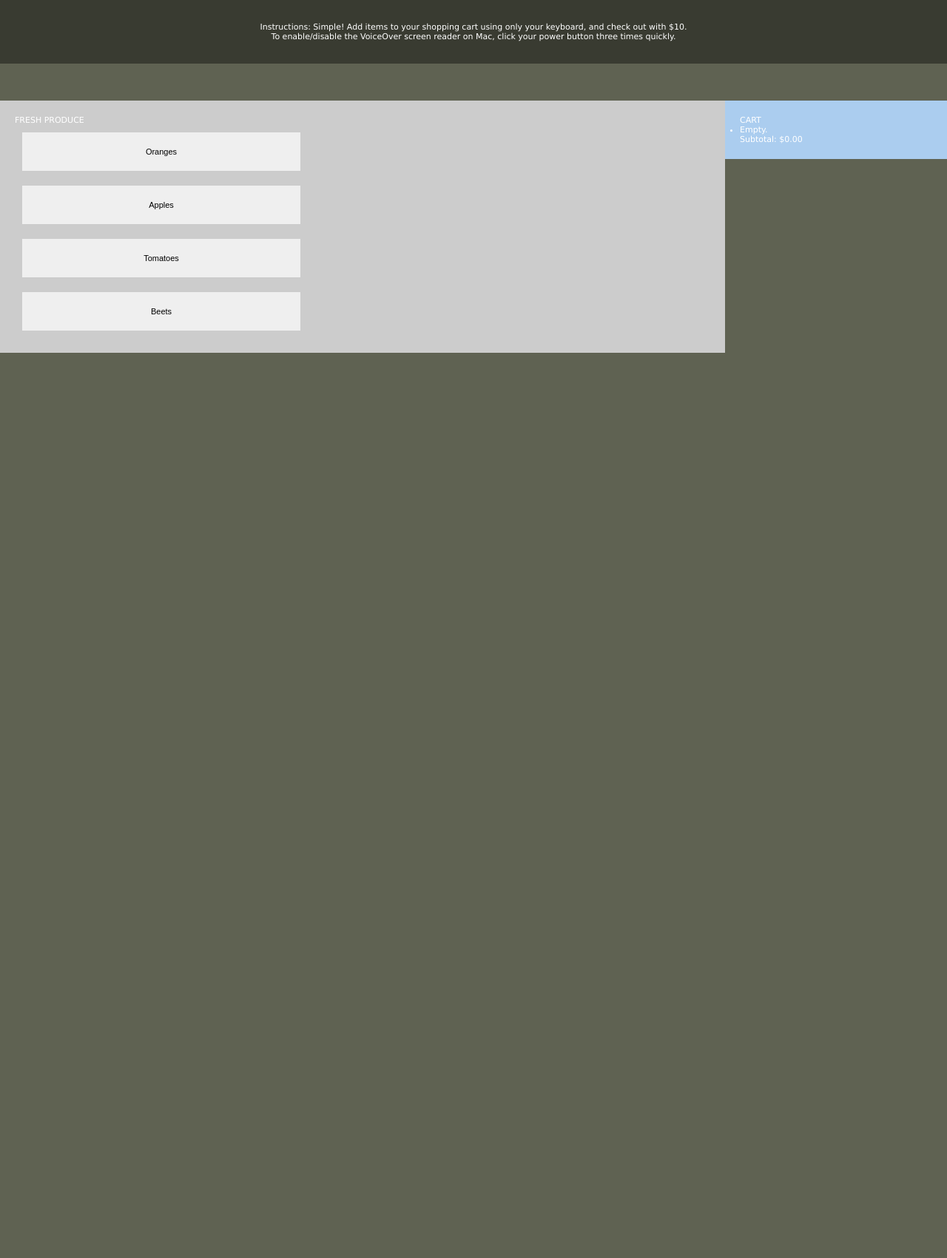
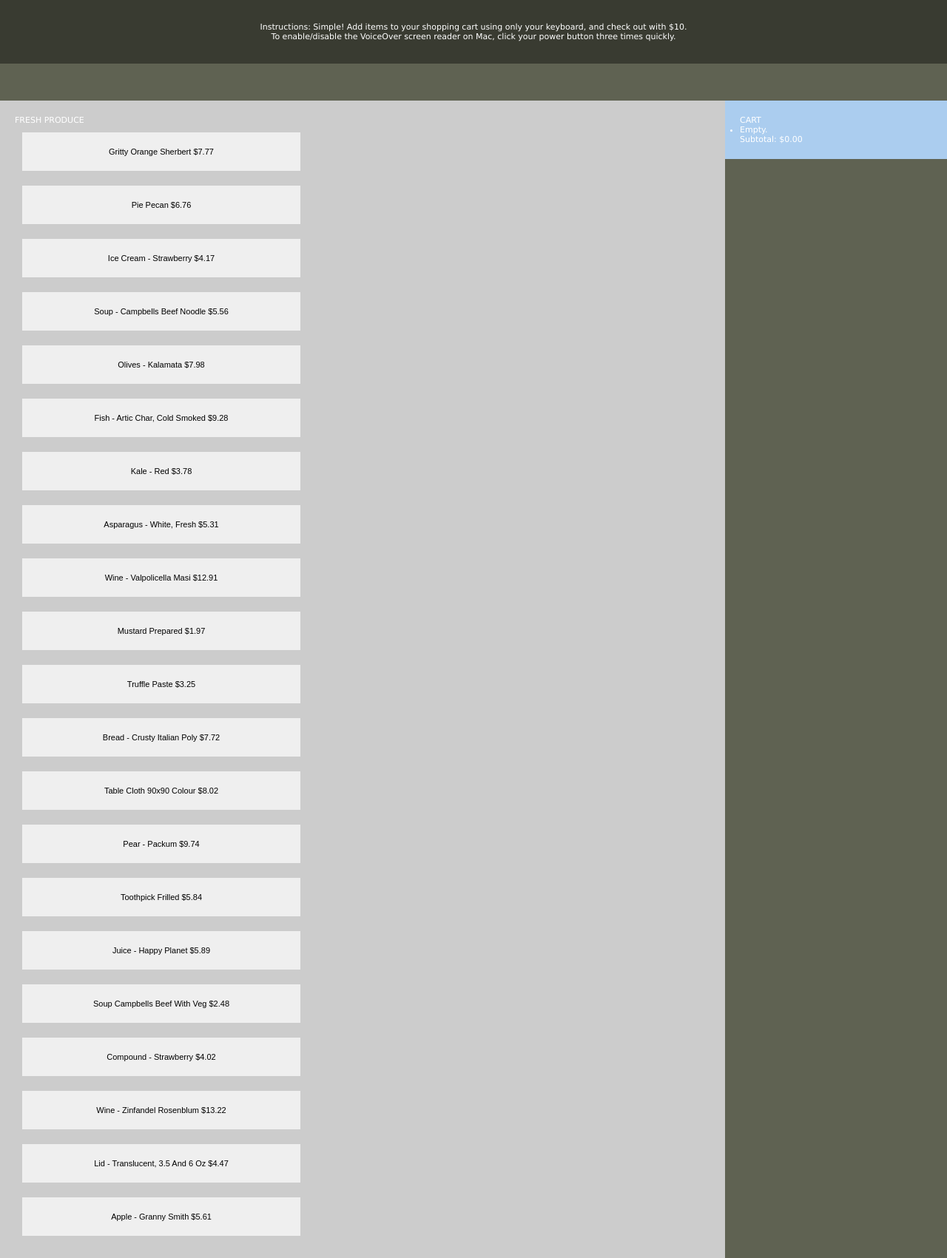
Before and after one commit to geekychristine/a11y-fail, a website built with webpack: page src/index.html in a window 1280 px wide. Shown: the whole page at 74% size. Before the commit the page ends 800 px from the top, so only its background shows below. Built offline with nearby package versions, Linux system fonts and the light colour scheme.

Commit message:
Import data and render products in store

```diff
--- a/src/data/data.json
+++ b/src/data/data.json
@@ -1,20 +1,23 @@
-[{"id":1,"product":"Pie Pecan","cost":"$6.76"},
-{"id":2,"product":"Ice Cream - Strawberry","cost":"$4.17"},
-{"id":3,"product":"Soup - Campbells Beef Noodle","cost":"$5.56"},
-{"id":4,"product":"Olives - Kalamata","cost":"$7.98"},
-{"id":5,"product":"Fish - Artic Char, Cold Smoked","cost":"$9.28"},
-{"id":6,"product":"Kale - Red","cost":"$3.78"},
-{"id":7,"product":"Asparagus - White, Fresh","cost":"$5.31"},
-{"id":8,"product":"Wine - Valpolicella Masi","cost":"$1.91"},
-{"id":9,"product":"Mustard Prepared","cost":"$1.97"},
-{"id":10,"product":"Truffle Paste","cost":"$3.25"},
-{"id":11,"product":"Bread - Crusty Italian Poly","cost":"$7.72"},
-{"id":12,"product":"Table Cloth 90x90 Colour","cost":"$8.02"},
-{"id":13,"product":"Pear - Packum","cost":"$9.74"},
-{"id":14,"product":"Toothpick Frilled","cost":"$5.84"},
-{"id":15,"product":"Juice - Happy Planet","cost":"$5.89"},
-{"id":16,"product":"Soup Campbells Beef With Veg","cost":"$2.48"},
-{"id":17,"product":"Compound - Strawberry","cost":"$4.02"},
-{"id":18,"product":"Wine - Zinfandel Rosenblum","cost":"$6.22"},
-{"id":19,"product":"Lid - Translucent, 3.5 And 6 Oz","cost":"$4.47"},
-{"id":20,"product":"Apple - Granny Smith","cost":"$5.61"}]
+[
+  { "id": 0, "product": "Gritty Orange Sherbert", "cost": "$7.77" },
+  { "id": 1, "product": "Pie Pecan", "cost": "$6.76" },
+  { "id": 2, "product": "Ice Cream - Strawberry", "cost": "$4.17" },
+  { "id": 3, "product": "Soup - Campbells Beef Noodle", "cost": "$5.56" },
+  { "id": 4, "product": "Olives - Kalamata", "cost": "$7.98" },
+  { "id": 5, "product": "Fish - Artic Char, Cold Smoked", "cost": "$9.28" },
+  { "id": 6, "product": "Kale - Red", "cost": "$3.78" },
+  { "id": 7, "product": "Asparagus - White, Fresh", "cost": "$5.31" },
+  { "id": 8, "product": "Wine - Valpolicella Masi", "cost": "$12.91" },
+  { "id": 9, "product": "Mustard Prepared", "cost": "$1.97" },
+  { "id": 10, "product": "Truffle Paste", "cost": "$3.25" },
+  { "id": 11, "product": "Bread - Crusty Italian Poly", "cost": "$7.72" },
+  { "id": 12, "product": "Table Cloth 90x90 Colour", "cost": "$8.02" },
+  { "id": 13, "product": "Pear - Packum", "cost": "$9.74" },
+  { "id": 14, "product": "Toothpick Frilled", "cost": "$5.84" },
+  { "id": 15, "product": "Juice - Happy Planet", "cost": "$5.89" },
+  { "id": 16, "product": "Soup Campbells Beef With Veg", "cost": "$2.48" },
+  { "id": 17, "product": "Compound - Strawberry", "cost": "$4.02" },
+  { "id": 18, "product": "Wine - Zinfandel Rosenblum", "cost": "$13.22" },
+  { "id": 19, "product": "Lid - Translucent, 3.5 And 6 Oz", "cost": "$4.47" },
+  { "id": 20, "product": "Apple - Granny Smith", "cost": "$5.61" }
+]
--- a/src/index.html
+++ b/src/index.html
@@ -21,10 +21,9 @@
   <div class="layout">
     <div class="product-container">
       <p>FRESH PRODUCE</p>
-      <div class="product product-00" data-id="00"><button>Oranges</button></div>
-      <div class="product product-01" data-id="01"><button>Apples</button></div>
-      <div class="product product-02" data-id="02"><button>Tomatoes</button></div>
-      <div class="product product-03" data-id="03"><button>Beets</button></div>
+
+      <div class="product-inventory" data-inventory>
+      </div>
     </div>
 
     <div class="cart-container">
--- a/src/scripts/product.js
+++ b/src/scripts/product.js
@@ -3,25 +3,54 @@ import store from "../data/data.json";
 class Product {
   constructor() {
     this.selector = ".product";
-    this.$productList;
+    this.$productNodes;
+    this.$store;
     this.$product;
+    this.selectedProduct;
 
     this.handleClick = this.handleClick.bind(this);
+    this.loadProducts = this.loadProducts.bind(this);
+  }
+
+  setupEventHandler() {
+    this.$productNodes = document.querySelectorAll(this.selector);
+
+    this.$productNodes.forEach(element => {
+      element.addEventListener("click", this.handleClick);
+    });
+  }
+
+  renderProducts() {
+    let inventory = "";
+
+    store.forEach(item => {
+      inventory += `<div class="product product-${item.id}" data-id="${item.id}"><button>${item.product} ${item.cost}</button></div>`;
+    });
+
+    const blob = document.createRange().createContextualFragment(inventory);
+    return blob;
+  }
+
+  loadProducts() {
+    const products = this.renderProducts();
+
+    this.$inventory.appendChild(products);
   }
 
   handleClick(event) {
     const productId = event.currentTarget.dataset.id;
-    const productDetails = store.filter(item => item.id === productId);
-    console.warn("store:", store);
-    console.warn("productDetails:", productDetails);
+    this.selectedProduct = store.filter(
+      item => item.id === Number(productId)
+    )[0];
+
+    console.warn("this.selectedProduct:", this.selectedProduct);
   }
 
   init() {
-    this.$productList = document.querySelectorAll(this.selector);
+    this.$inventory = document.querySelector("[data-inventory]");
 
-    this.$productList.forEach(element => {
-      element.addEventListener("click", this.handleClick);
-    });
+    this.loadProducts();
+    this.setupEventHandler();
   }
 }
 
```
